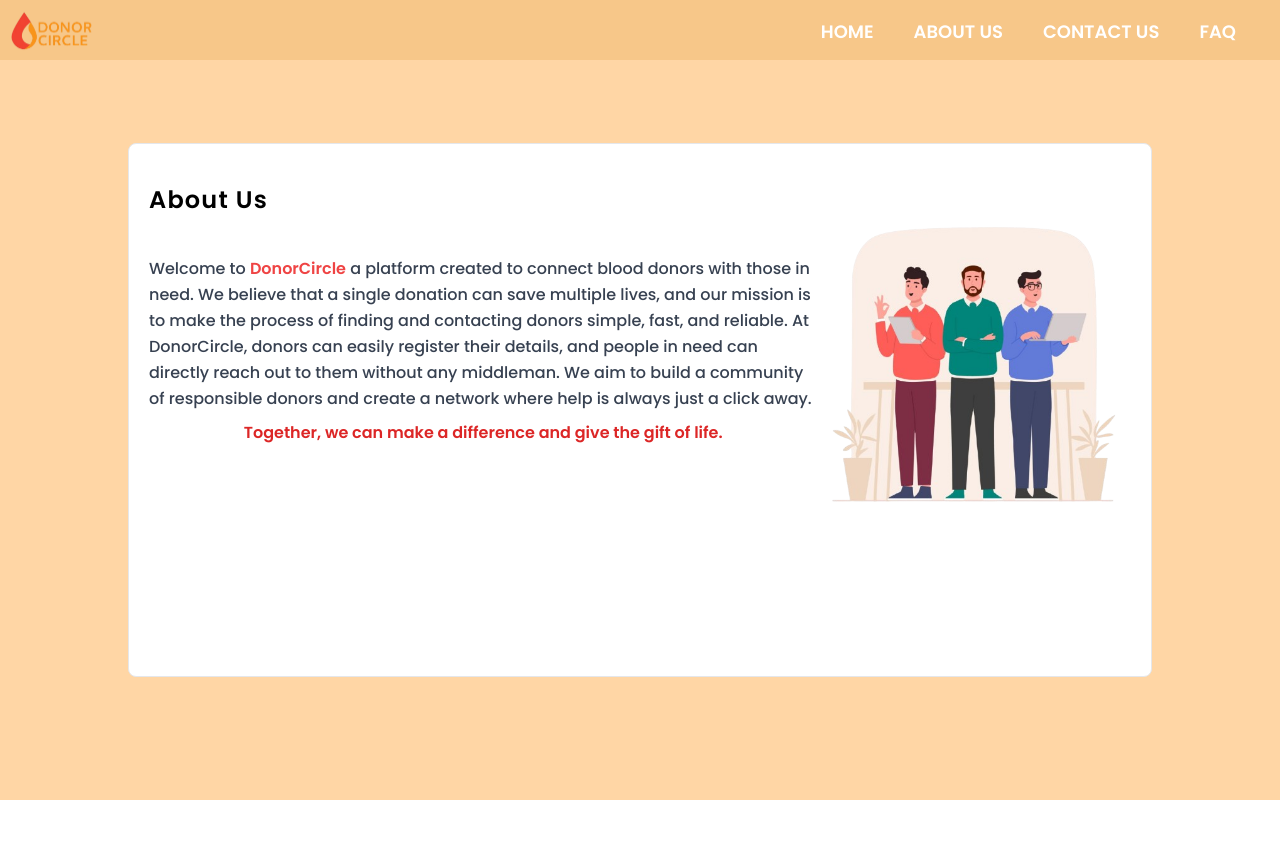
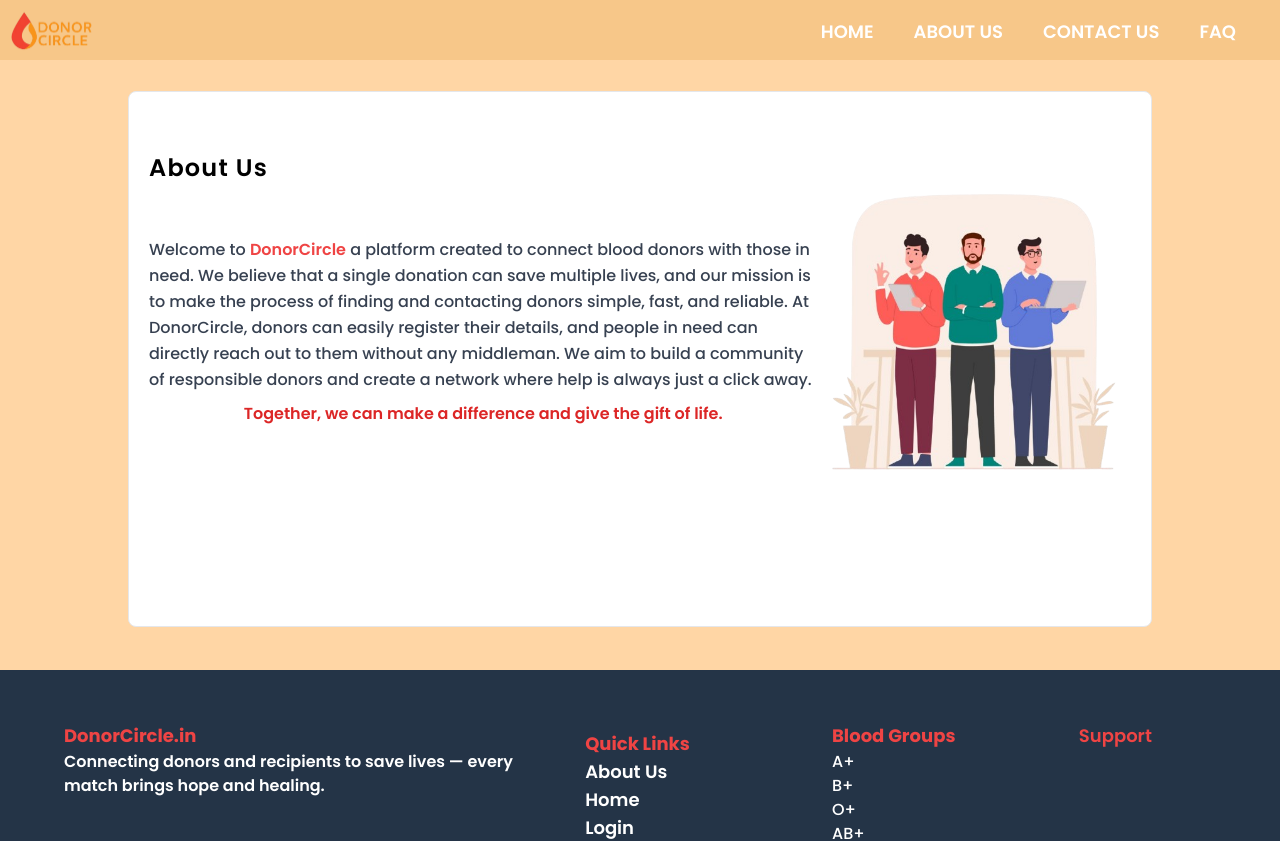
Before and after one commit to TanmayVidhate/DonorCircle_2, a React (Vite) app in the folder client/: page /aboutus in a window 1280 px wide. Shown: the top 841 px of the page. Before the commit the page ends 800 px from the top, so only its background shows below. Built offline with nearby package versions, Linux system fonts and the light colour scheme.

Commit message:
add margin and padding

```diff
--- a/client/src/Views/AboutUs.jsx
+++ b/client/src/Views/AboutUs.jsx
@@ -8,28 +8,29 @@
 // import Component
 import Navbar from '../Components/Navbar'
 import Image from '../Components/Image'
+import Footer from '../Components/Footer'
 
 function AboutUs() {
     return (
         <div className='flex flex-col w-screen min-h-screen bg-[#ffd6a5]  xl:h-screen  '>
             <Navbar />
-            <div className='flex-1 grid place-items-center'>
-
-                <div className='border rounded-lg m-5 mt-24 bg-[#FFFFFF] min-h-max w-5/6  p-5  sm:w-3/4 sm:px-5 lg:mt-10 lg:w-4/5 lg:h-4/6 2xl:w-3/5 '>
-                    <p className=' text-2xl font-semibold  tracking-wider  my-5  '>About Us</p>
-                    <div className='lg:flex lg:justify-center '>
-                        <div className="text-gray-700 leading-relaxed lg:w-5/6 lg: my-5 ">Welcome to <span className='font-semibold text-red-500'>DonorCircle</span> a platform created to connect blood donors with those in need. We believe that a single donation can save multiple lives, and our mission is to make the
+            <div className='flex-1 grid place-items-center '>
+                <div className='border  rounded-lg m-5 mt-24 bg-[#FFFFFF]  min-h-max w-5/6  p-5  sm:w-3/4 sm:px-5  lg:py-10  lg:mt-36 lg:mb-24 lg:w-4/5 lg:h-4/5 2xl:w-3/5 '>
+                    <p className='text-2xl font-semibold tracking-wider my-5'>About Us</p>
+                    <div className='lg:flex lg:justify-center lg:items-center my-5 '>
+                        <div className="text-gray-700 leading-relaxed lg:w-5/6">Welcome to <span className='font-semibold text-red-500'>DonorCircle</span> a platform created to connect blood donors with those in need. We believe that a single donation can save multiple lives, and our mission is to make the
                             process of finding and contacting donors simple, fast, and reliable.
                             At DonorCircle, donors can easily register their details, and people in need can directly
                             reach out to them without any middleman. We aim to build a community of responsible donors and create a network where help is always just a click away.
-                            <div className="text-center text-red-600 font-semibold mt-2">Together, we can make a difference and give the gift of life.</div>
+                            <div className="text-center text-red-600 font-semibold mt-2 ">Together, we can make a difference and give the gift of life.</div>
                         </div>
-                        <div className='  lg:h-4/5 lg:-my-16 '>
+                        <div className='  lg:h-4/5 lg:-my-16  '>
                             <Image img_url={img} className="!w-full !object-scale-down sm:!object-scale-down md:!object-scale-down lg:!object-contain h-4/5 " />
                         </div>
                     </div>
                 </div>
             </div>
+            <Footer/>
         </div>
     )
 }
--- a/client/src/Views/ContactUs.jsx
+++ b/client/src/Views/ContactUs.jsx
@@ -15,16 +15,16 @@
         <div className='flex flex-col w-screen min-h-min bg-[#ffd6a5] xl:h-screen  '>
             <Navbar />
             <div className='flex justify-center items-center'>
-                <div className='flex justify-center items-center rounded-lg  bg-[#FFFFFF]  mt-28  mx-10 my-10 sm:min-h-max sm:w-3/4 sm:px-5 lg:mt-36 lg:w-4/5 2xl:w-3/5 '>
-                    <div className='w-full h-full p-4 '>
+                <div className='flex justify-center items-center rounded-lg bg-[#FFFFFF] mt-28 mx-10  sm:min-h-max sm:w-3/4 sm:px-5 lg:mt-36 lg:mb-20 lg:w-4/5 lg:h-4/5  2xl:w-3/5 '>
+                    <div className='w-full h-full '>
                         <div className=''>
-                            <p className='text-2xl font-semibold  tracking-wider  my-5'>Get in Touch</p>
+                            <p className='text-2xl font-semibold  tracking-wider  mt-5'>Get in Touch</p>
                         </div>
                         <div className='sm:mt-2'>
                             <p className='font-light'>We’re committed to assisting you anytime, day or night — every request counts. Whether you’re a donor or someone in need, your concerns are our top priority.</p>
                         </div>
 
-                        <div className='flex my-2 flex-col w-full h-3/5 items-center lg:flex-row  lg:justify-center  '>
+                        <div className='flex  flex-col w-full h-3/5 items-center lg:flex-row  lg:justify-center  '>
                             <ContactUSCard className="bg-cyan-300" Icon={Phone} title="Phone Support" info="Speak directly with our support team." mobile="+91 1234567890" action="24/7 Available" btntext="Call Now" btnbgcolor="bg-cyan-300" />
                             <ContactUSCard className="bg-red-300" Icon={Mail} title="Email Support" info="Send us detailed queries." mobile="support@blooddonor.in" action="Response in 2 hours" btntext="Send Email" btnbgcolor="bg-red-300" />
                             <ContactUSCard className="bg-green-300" Icon={MessageSquare} title="WhatsApp" info="Quick support via WhatsApp." mobile="+91 9970714597" action="Business hours" btntext="Message" btnbgcolor="bg-green-300" />
--- a/client/src/Views/LandingPage.jsx
+++ b/client/src/Views/LandingPage.jsx
@@ -21,9 +21,8 @@
             <div className='flex flex-col w-screen min-h-screen bg-[#ffd6a5]  xl:h-screen  '>
                 <Navbar />
                 <div className='flex-1 grid place-items-center '>
-                    <div className='flex justify-center  items-center border rounded-lg m-5 mt-24 bg-[#FFFFFF] w-5/6   sm:w-3/4 sm:px-5 lg:mt-32 lg:mb-20 lg:w-4/5 2xl:w-3/5  '>
-                        <div className='px-2  lg:flex lg:h-4/5 lg:my-7 '>
-
+                    <div className='flex justify-center  items-center border rounded-lg m-5 mt-24 bg-[#FFFFFF] w-5/6   sm:w-3/4 sm:px-5 lg:mt-36 lg:mb-24 lg:w-4/5 lg:h-4/5 2xl:w-3/5  '>
+                        <div className='  lg:flex   '>
                             {/* First div */}
                             <div className='p-1   mt-5 w-full sm:py-7 md:px-4 lg:w-4/6 xl:w-5/6 xl:h-5/6 '>
                                 <div className='text-[#FBA943] text-4xl font-bold uppercase mx-5 tracking-wide sm:w-full sm:mx-1 md:mx-1 md:text-4xl lg:mt-10 '>Donor<br />Circle</div>
```
